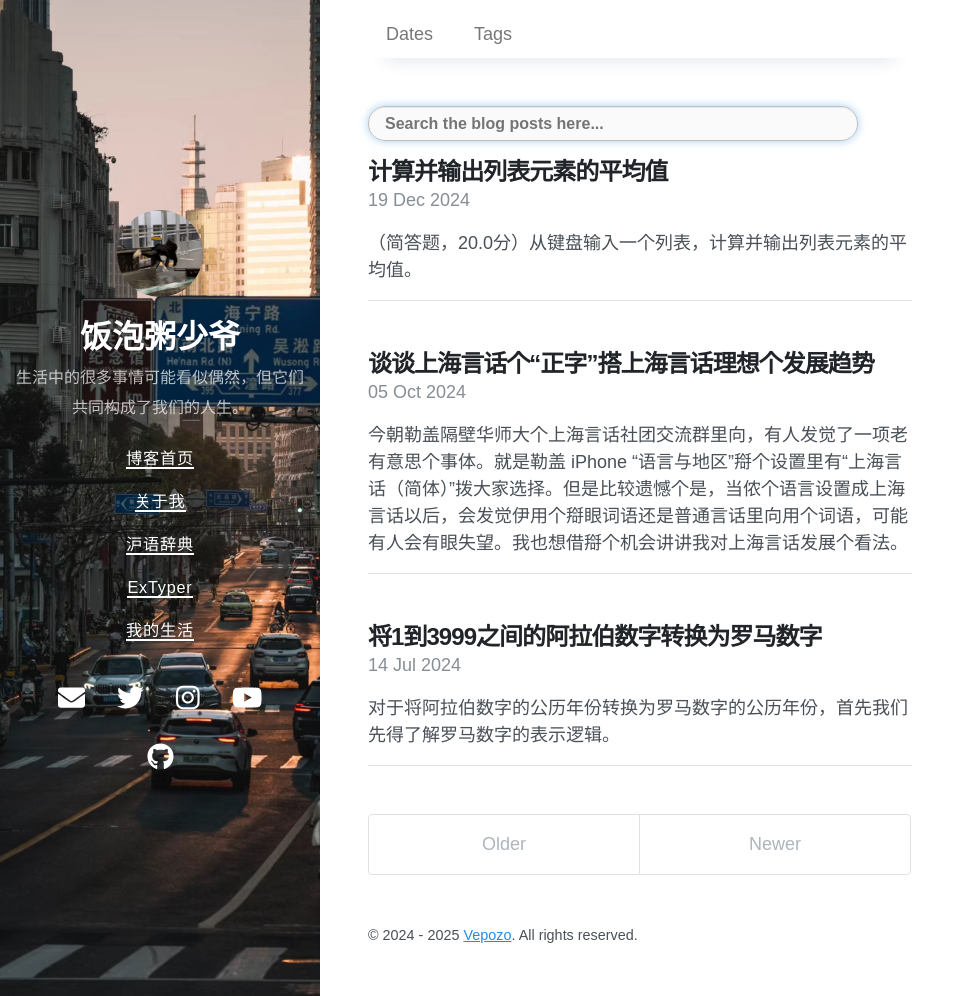
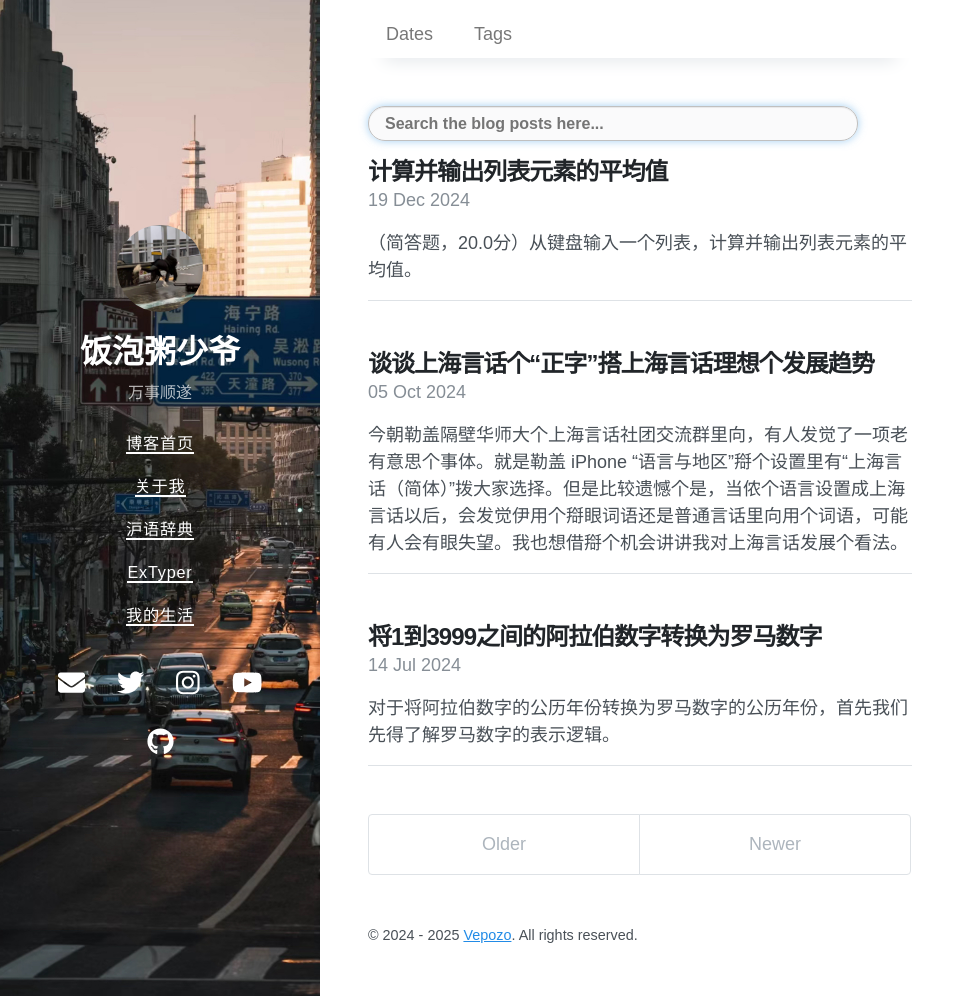
Before and after one commit to sugoijosephhan/sugoijosephhan.github.io, a Jekyll site: the page built from index.html, in a window 1280 px wide and 996 px high. Shown: the whole window, without its empty margins (0-975 px from the left). Built offline with Jekyll 4.4.1, drawn with Linux system fonts in a browser that asks for light colours; nearby versions of some CDN libraries; the list of posts is cut into pages by our own code.

Commit message:
2025/03/18/12:45 - Modified the contents.

```diff
--- a/_config.yml
+++ b/_config.yml
@@ -1,8 +1,6 @@
 # Setup
-title: 韩俊辉
+title: 饭泡粥少爷
 description: 万事顺遂
-title: 饭泡粥少爷
-description: 生活中的很多事情可能看似偶然，但它们共同构成了我们的人生。
 url: https://sugoijosephhan.github.io
 avatar: /images/tx2.jpg
 paginate: 8
```
